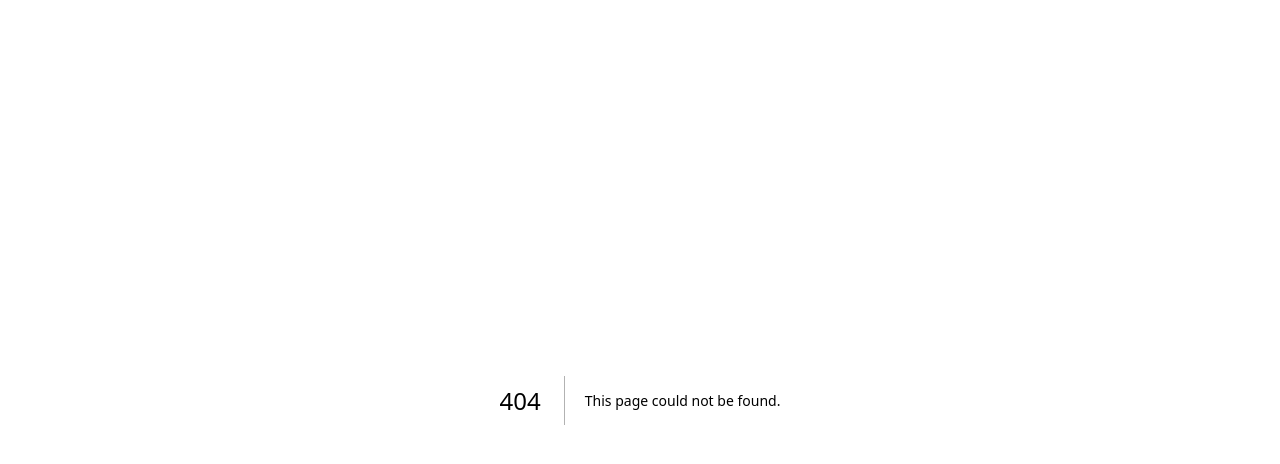
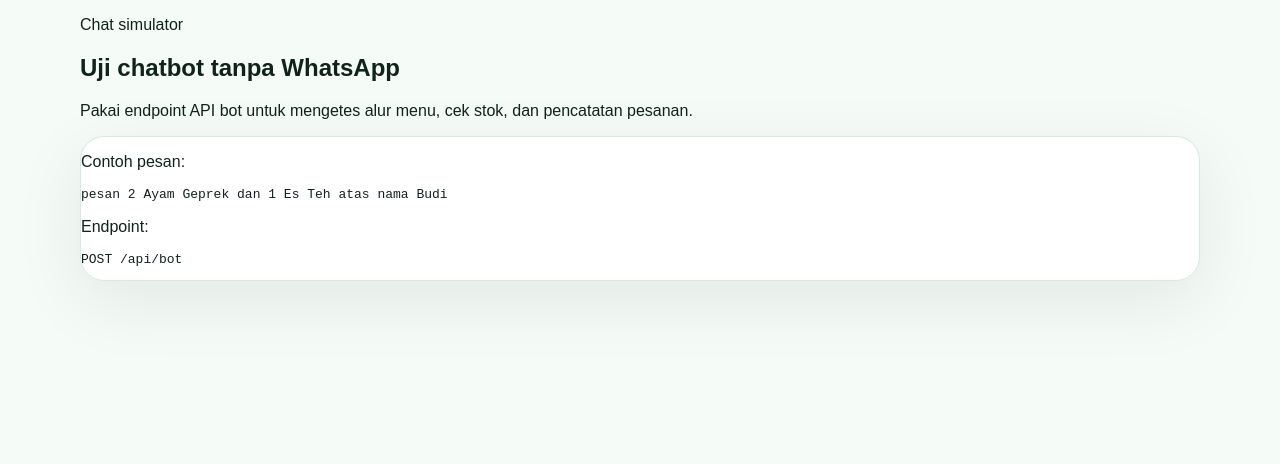
Before and after one commit to dx5053yx/siPandu, a Next.js app: page /simulator in a window 1280 px wide. Before the commit this address had no page. Shown: the top 464 px of the page. Built offline with nearby package versions, Linux system fonts and the light colour scheme.

Commit message:
feat: add simulator page placeholder

```diff
--- /dev/null
+++ b/src/app/simulator/page.tsx
@@ -0,0 +1,17 @@
+export default function SimulatorPage() {
+  return (
+    <main className="dashboard">
+      <section className="container dash-shell">
+        <p className="eyebrow">Chat simulator</p>
+        <h1>Uji chatbot tanpa WhatsApp</h1>
+        <p className="muted">Pakai endpoint API bot untuk mengetes alur menu, cek stok, dan pencatatan pesanan.</p>
+        <div className="card panel">
+          <p>Contoh pesan:</p>
+          <pre>pesan 2 Ayam Geprek dan 1 Es Teh atas nama Budi</pre>
+          <p>Endpoint:</p>
+          <pre>POST /api/bot</pre>
+        </div>
+      </section>
+    </main>
+  );
+}
```
